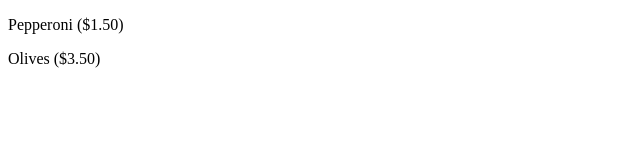
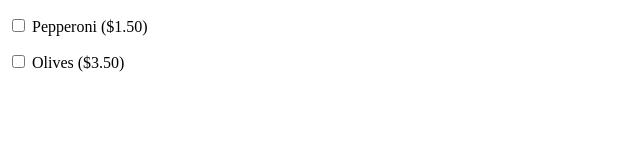
Before and after one commit to tsteelematc/components, an Angular app: page / in a window 1280 px wide. Shown: the top 160 px of the page, without its empty margins (0-640 px from the left). Built offline with nearby package versions, Linux system fonts and the light colour scheme.

Commit message:
import FormsModule

```diff
--- a/src/app/app.module.ts
+++ b/src/app/app.module.ts
@@ -1,5 +1,6 @@
 import { BrowserModule } from '@angular/platform-browser';
 import { NgModule } from '@angular/core';
+import { FormsModule } from '@angular/forms';
 
 import { AppComponent } from './app.component';
 import { PizzaComponent } from './pizza/pizza.component';
@@ -11,6 +12,7 @@ import { PizzaComponent } from './pizza/pizza.component';
   ],
   imports: [
     BrowserModule
+    , FormsModule
   ],
   providers: [],
   bootstrap: [AppComponent]
--- a/src/app/pizza/pizza.component.html
+++ b/src/app/pizza/pizza.component.html
@@ -1,5 +1,6 @@
 <div>
     <p *ngFor='let t of avaiablePizzaToppings'>
+      <input type="checkbox" [(ngModel)]='t.checked'>
       {{ t.name}} ({{ t.price | currency }})
     </p>
 </div>
```
